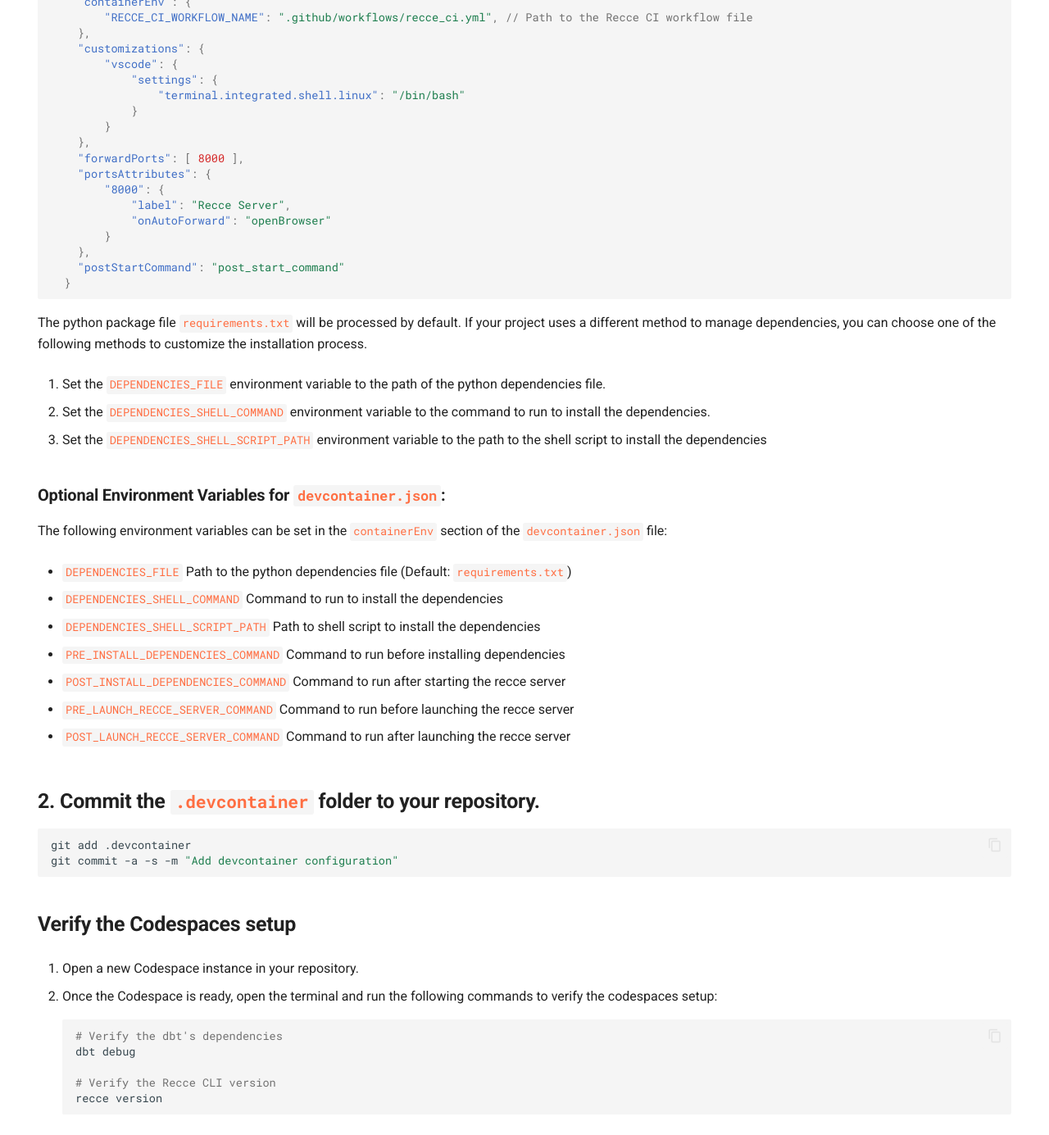
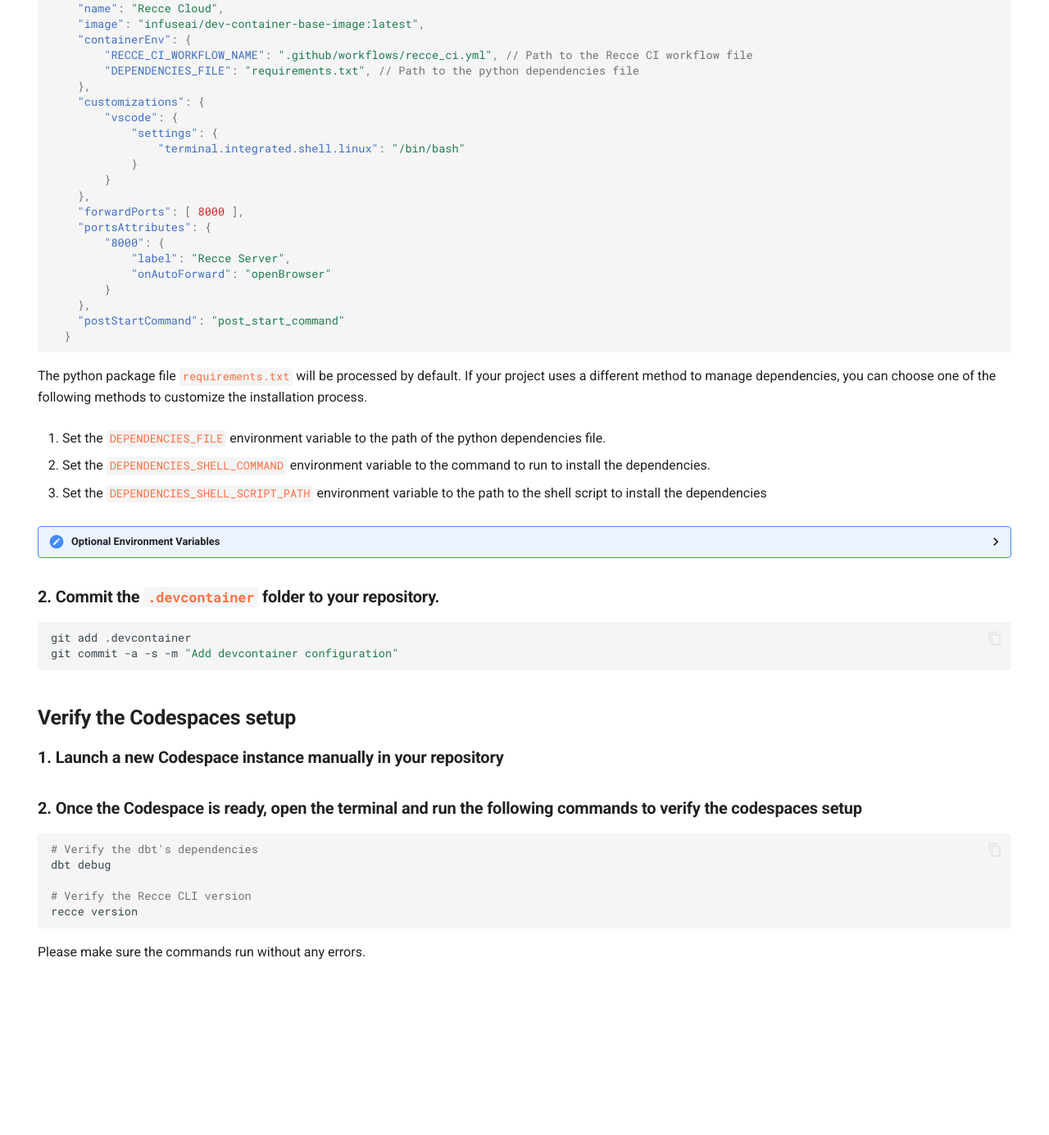
Before and after one commit to DataRecce/recce-documentation, an MkDocs documentation site: the page built from docs/docs/recce-cloud/setup-gh-codespaces.md, in a window 1280 px wide and 1400 px high, scrolled down 257 px. Shown: the top 1385 px of the window at 82% size. Built offline with MkDocs 1.6.1 and Material for MkDocs 9.7.7, drawn with Linux system fonts in a browser that asks for light colours; after the commit the page ends 1456 px from its top, so only the background shows below that; some of the changed text lies outside the part shown.

Commit message:
setup codespaces steps
Signed-off-by: Kent Huang <kent@infuseai.io>

````diff
--- a/docs/docs/recce-cloud/setup-gh-codespaces.md
+++ b/docs/docs/recce-cloud/setup-gh-codespaces.md
@@ -41,33 +43,39 @@
 3. Set the `DEPENDENCIES_SHELL_SCRIPT_PATH` environment variable to the path to the shell script to install the dependencies
 
 <!-- TODO: Prepare the setup of Codespaces Secret for DB credential -->
+<details markdown='1'>
+  <summary>Optional Environment Variables</summary>
 
-### Optional Environment Variables for `devcontainer.json`:
+  The following environment variables can be set in the `containerEnv` section of the `devcontainer.json` file
 
-The following environment variables can be set in the `containerEnv` section of the `devcontainer.json` file:
+  - `DEPENDENCIES_FILE`
+  Path to the python dependencies file (Default: `requirements.txt`)
 
-- `DEPENDENCIES_FILE`
-Path to the python dependencies file (Default: `requirements.txt`)
+  - `DEPENDENCIES_SHELL_COMMAND`
+  Command to run to install the dependencies
 
-- `DEPENDENCIES_SHELL_COMMAND`
-Command to run to install the dependencies
+  - `DEPENDENCIES_SHELL_SCRIPT_PATH`
+  Path to shell script to install the dependencies
 
-- `DEPENDENCIES_SHELL_SCRIPT_PATH`
-Path to shell script to install the dependencies
+  - `PRE_INSTALL_DEPENDENCIES_COMMAND`
+  Command to run before installing dependencies
 
-- `PRE_INSTALL_DEPENDENCIES_COMMAND`
-Command to run before installing dependencies
+  - `POST_INSTALL_DEPENDENCIES_COMMAND`
+  Command to run after starting the recce server
 
-- `POST_INSTALL_DEPENDENCIES_COMMAND`
-Command to run after starting the recce server
+  - `PRE_LAUNCH_RECCE_SERVER_COMMAND`
+  Command to run before launching the recce server
 
-- `PRE_LAUNCH_RECCE_SERVER_COMMAND`
-Command to run before launching the recce server
+  - `POST_LAUNCH_RECCE_SERVER_COMMAND`
+  Command to run after launching the recce server
 
-- `POST_LAUNCH_RECCE_SERVER_COMMAND`
-Command to run after launching the recce server
+  - `RECCE_CI_WORKFLOW_NAME`
+  Path or name of the Recce CI workflow file (Default: `.github/workflows/recce_ci.yml`)
 
-## 2. Commit the `.devcontainer` folder to your repository.
+</details>
+
+
+### 2. Commit the `.devcontainer` folder to your repository.
 ```bash
 git add .devcontainer
 git commit -a -s -m "Add devcontainer configuration"
@@ -75,9 +83,9 @@
 
 ## Verify the Codespaces setup
 
-1. Open a new Codespace instance in your repository.
+### 1. Launch a new Codespace instance manually in your repository
 
-2. Once the Codespace is ready, open the terminal and run the following commands to verify the codespaces setup:
+### 2. Once the Codespace is ready, open the terminal and run the following commands to verify the codespaces setup
 ```bash
 # Verify the dbt's dependencies
 dbt debug
@@ -85,3 +93,4 @@
 # Verify the Recce CLI version
 recce version
 ```
+Please make sure the commands run without any errors.
````
Also changed, not shown: other parts of docs/docs/recce-cloud/setup-gh-codespaces.md (+3 -1 lines).
